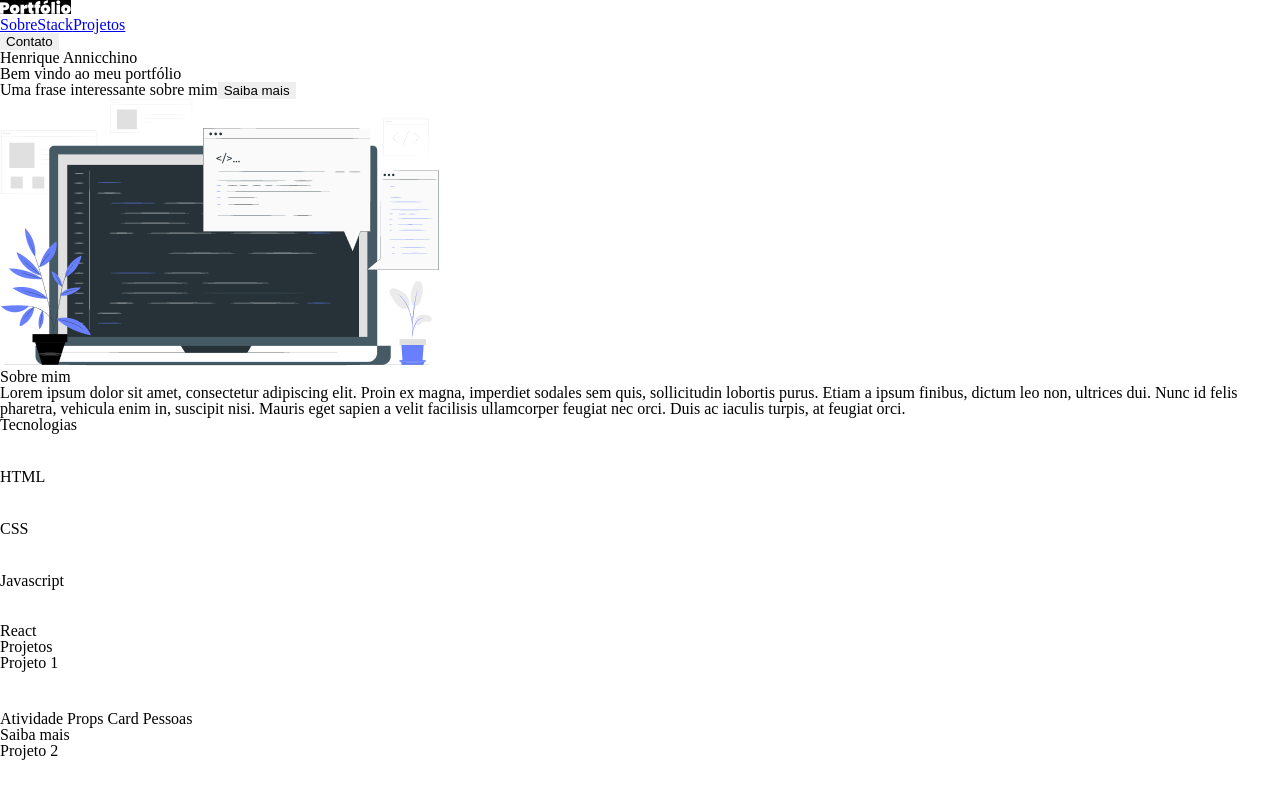
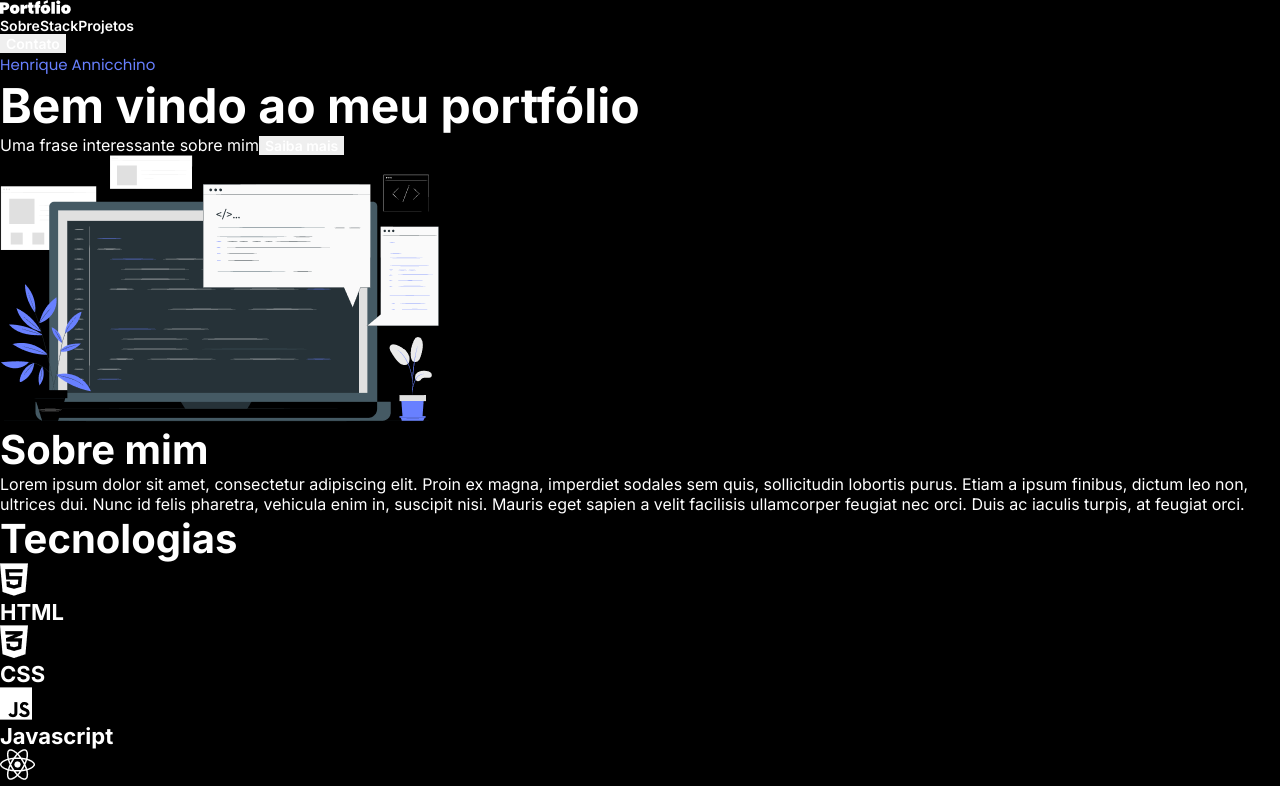
Before and after one commit to Henriqueamfreitas/portfolio-react-s1, a React (Vite) app: page / in a window 1280 px wide. Shown: the top 786 px of the page. Built offline with nearby package versions, Linux system fonts and the light colour scheme.

Commit message:
typography

```diff
--- a/index.html
+++ b/index.html
@@ -7,6 +7,8 @@
     <link rel="preconnect" href="https://fonts.gstatic.com" crossorigin>
     <link href="https://fonts.googleapis.com/css2?family=Inter&display=swap" rel="stylesheet">
     <link href="https://fonts.googleapis.com/css2?family=Inter:wght@700&display=swap" rel="stylesheet">
+    <link href="https://fonts.googleapis.com/css2?family=Inter:wght@600&display=swap" rel="stylesheet">
+    <link href="https://fonts.googleapis.com/css2?family=Poppins&display=swap" rel="stylesheet">
     <meta name="viewport" content="width=device-width, initial-scale=1.0" />
     <title>Portifólio</title>
   </head>
--- a/src/App.jsx
+++ b/src/App.jsx
@@ -5,8 +5,8 @@ import { TechSection } from "./components/TechSection/index.jsx"
 import { ProjectSection } from "./components/ProjectSection/index.jsx"
 import { Footer } from "./components/Footer/index.jsx"
 
+import "../src/styles/globalStyles.css"
 import "../src/styles/reset.css"
-import "../src/styles/globalStyles.css"
 import "../src/styles/links.css"
 import "../src/styles/typography.css"
 import "../src/styles/buttons.css"
--- a/src/components/AboutMeSection/index.jsx
+++ b/src/components/AboutMeSection/index.jsx
@@ -3,8 +3,8 @@ import styles from "../AboutMeSection/style.module.css";
 export const AboutMeSection = () => {
     return(
         <section id="aboutMeSection">
-            <h2>Sobre mim</h2>
-            <p>
+            <h2 className="title two secondary">Sobre mim</h2>
+            <p className="paragraph one secondary">
                 Lorem ipsum dolor sit amet, consectetur adipiscing elit. Proin ex magna, imperdiet sodales sem quis,
                 sollicitudin lobortis purus. Etiam a ipsum finibus, dictum leo non, ultrices dui. Nunc id felis pharetra,
                 vehicula enim in, suscipit nisi. Mauris eget sapien a velit facilisis ullamcorper feugiat nec orci. Duis
--- a/src/components/BannerSection/index.jsx
+++ b/src/components/BannerSection/index.jsx
@@ -5,12 +5,12 @@ export const BannerSection = () => {
     return(
         <section>
             <div>
-                <span>Henrique Annicchino</span>
-                <h2>Bem vindo ao meu portfólio</h2>
-                <span>Uma frase interessante sobre mim</span>
-                <button>Saiba mais</button>
+                <span className="paragraph two brand">Henrique Annicchino</span>
+                <h2 className="title one secondary">Bem vindo ao meu portfólio</h2>
+                <span className="paragraph one secondary">Uma frase interessante sobre mim</span>
+                <button className="paragraph three secondary">Saiba mais</button>
             </div>
-            <img src={banner} alt="" />
+            <img src={banner} alt="Imagem de computadores" />
         </section>
     )
 }
--- a/src/components/Footer/index.jsx
+++ b/src/components/Footer/index.jsx
@@ -7,7 +7,7 @@ export const Footer = () => {
     return (
         <footer>
             <div>
-                <h2>Contato</h2>
+                <h2 className="title two secondary">Contato</h2>
                 <a href="">
                     <img src={whatsappLogo} alt="ícone whatsapp" />
                 </a>
@@ -20,7 +20,7 @@ export const Footer = () => {
                     <img src={githubLogo} alt="ícone github" />
                 </a>
             </div>
-            <p>Todos os direitos reservados - Henrique Annicchino</p>
+            <p className="paragraph one secondary">Todos os direitos reservados - Henrique Annicchino</p>
         </footer>
     );
 };
--- a/src/components/Header/index.jsx
+++ b/src/components/Header/index.jsx
@@ -6,11 +6,11 @@ export const Header = () => {
         <header>
             <img className={styles.img} src={portfolioImage} alt="Imagem da logo portfolio escrito em branco" />
             <div>
-                <a href="#aboutMeSection">Sobre</a>
-                <a href="#techSection">Stack</a>
-                <a href="#projectSection">Projetos</a>
+                <a className="paragraph three secondary" href="#aboutMeSection">Sobre</a>
+                <a className="paragraph three secondary" href="#techSection">Stack</a>
+                <a className="paragraph three secondary" href="#projectSection">Projetos</a>
             </div>
-            <button>Contato</button>
+            <button className="paragraph three secondary">Contato</button>
         </header>
     );
 };
--- a/src/components/ProjectSection/ProjectList/ProjectCard/index.jsx
+++ b/src/components/ProjectSection/ProjectList/ProjectCard/index.jsx
@@ -5,11 +5,11 @@ export const ProjectCard = ({ name, description, ref }) => {
     return(
         <li>
             <div>
-                <h3>{name}</h3>
+                <h3 className="title three secondary">{name}</h3>
                 <img src={githubIcon} alt="ícone do github em preto e branco" />
             </div>
-            <p>{description}</p>
-            <a href={ref}>Saiba mais</a>
+            <p className="paragraph one secondary">{description}</p>
+            <a className="link brand" href={ref}>Saiba mais</a>
         </li>
     )
 }
--- a/src/components/ProjectSection/index.jsx
+++ b/src/components/ProjectSection/index.jsx
@@ -4,7 +4,7 @@ import { ProjectList } from "./ProjectList/index.jsx";
 export const ProjectSection = () => {
     return(
         <section id="projectSection">
-            <h2>Projetos</h2>
+            <h2 className="title two secondary">Projetos</h2>
             <ProjectList></ProjectList>
         </section>
     )
--- a/src/components/TechSection/TechList/TechCard/index.jsx
+++ b/src/components/TechSection/TechList/TechCard/index.jsx
@@ -4,7 +4,7 @@ export const TechCard = ({ img, name }) => {
     return(
         <li>
             <img src={img} alt="símbolo da tecnologia" />
-            <p>{name}</p>
+            <p className="title three secondary">{name}</p>
         </li>
     )
 }
--- a/src/components/TechSection/index.jsx
+++ b/src/components/TechSection/index.jsx
@@ -4,7 +4,7 @@ import { TechList } from "./TechList/index.jsx";
 export const TechSection = () => {
     return(
         <section id="techSection">
-            <h2>Tecnologias</h2>
+            <h2 className="title two secondary">Tecnologias</h2>
             <TechList></TechList>
         </section>
     )
--- a/src/styles/globalStyles.css
+++ b/src/styles/globalStyles.css
@@ -4,3 +4,7 @@
     --color-primary: #000000;
     --color-secondary: #FFFFFF;
 }
+
+body{
+    background-color: var(--color-primary);
+}
--- a/src/styles/typography.css
+++ b/src/styles/typography.css
@@ -1,14 +1,15 @@
 .title{
-    font-weight: 700;
+    font-weight: 800;
     line-height: normal;
+    font-family: "Inter", sans-serif;
 }
 
 .title.one{
-    font-size: 3rem;
+    font-size: 2.625rem;
 }
 
 .title.two{
-    font-size: 2.5rem;
+    font-size: 2.25rem;
 }
 
 .title.three{
@@ -16,21 +17,47 @@
 }
 
 .paragraph{
+    line-height: normal;
+    text-decoration: none;
+    font-family: "Inter", sans-serif;
+}
+
+.paragraph.one{
     font-weight: 400;
     font-size: 1rem;
-    line-height: normal;
+}
+
+.paragraph.two{
+    font-weight: 400;
+    font-size: 0.9375rem;
+    font-family: "Poppins", sans-serif;
+}
+
+.paragraph.three{
+    font-weight: 600;
+    font-size: 0.875rem;
 }
 
 .label{
     font-weight: 400;
     font-size: 0.875rem;
     line-height: normal;
+    font-family: "Inter", sans-serif;
 }
 
 .link{
     font-weight: 700;
     font-size: 1rem;
     line-height: normal;
+    font-family: "Inter", sans-serif;
+    cursor: pointer;
+    transition: .5s;
+}
+
+.link:hover{
+    color: var(--color-brand-hover);
+    text-decoration: underline;
+    transition: .5s;
 }
 
 .title.brand, .label.brand, .link.brand, .paragraph.brand{
@@ -48,3 +75,14 @@
 .title.secondary, .label.secondary, .link.secondary, .paragraph.secondary{
     color: var(--color-secondary);
 }
+
+
+@media (min-width: 720px){
+    .title.one{
+        font-size: 3rem;
+    }
+
+    .title.two{
+        font-size: 2.5rem;
+    }
+}
```
